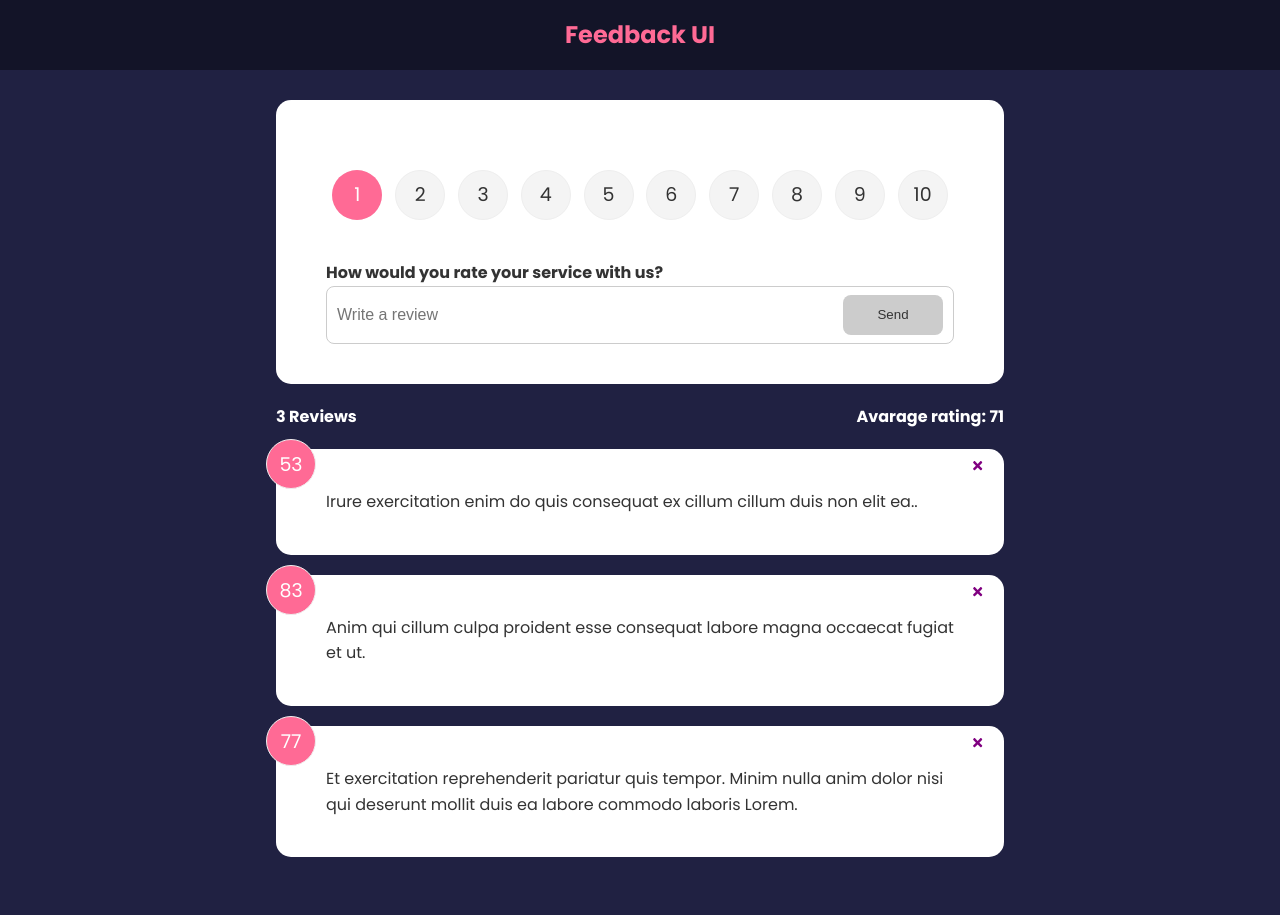
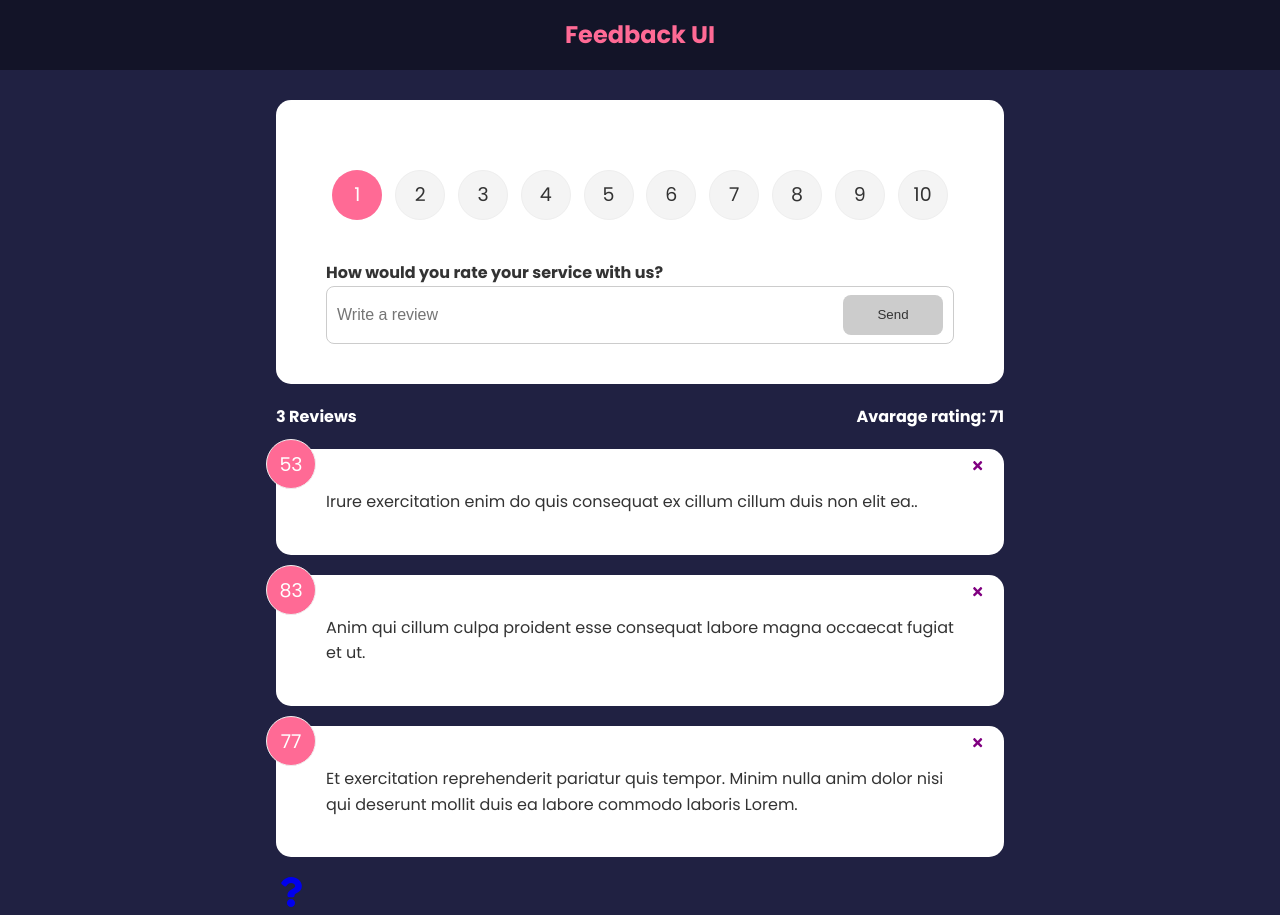
Before and after one commit to Giscard-Kubuya/reactjs_test, a React (Create React App) app: page / in a window 1280 px wide. Before the commit the page ends 877 px from the top, so only its background shows below. Built offline with nearby package versions, Linux system fonts and the light colour scheme.

Commit message:
Integreting the Link component to the route

```diff
--- /dev/null
+++ b/src/components/AboutIconLink.jsx
@@ -0,0 +1,15 @@
+import React from "react";
+import { Link } from "react-router-dom";
+import { FaQuestion } from "react-icons/fa";
+
+function AboutIconLink() {
+  return (
+    <div className="abount-link">
+      <Link to="/about">
+        <FaQuestion size={30} />
+      </Link>
+    </div>
+  );
+}
+
+export default AboutIconLink;
--- a/src/components/FeedbackHandle.jsx
+++ b/src/components/FeedbackHandle.jsx
@@ -1,32 +1,33 @@
-import FeedbackStats from './FeedbackStats';
-import FeedbackList from './FeedbackList';
-import FeedbackForm from './FeedbackForm';
-import { useState } from 'react';
-import FeedbackData from '../data/FeedbackData'
-import {v4 as uuidv4} from 'uuid';
+import FeedbackStats from "./FeedbackStats";
+import FeedbackList from "./FeedbackList";
+import FeedbackForm from "./FeedbackForm";
+import { useState } from "react";
+import FeedbackData from "../data/FeedbackData";
+import { v4 as uuidv4 } from "uuid";
+import AboutIconLink from "./AboutIconLink";
 
+const FeedbackHandle = () => {
+  const [feedback, setFeedback] = useState(FeedbackData);
 
-const FeedbackHandle = ()=>{
-    const [feedback,setFeedback] = useState(FeedbackData);
+  const deleteFeedback = (id) => {
+    if (window.confirm("Are you sure to delete this item?")) {
+      setFeedback(feedback.filter((item) => item.id !== id));
+    }
+  };
 
-  const deleteFeedback = (id) =>{
-    if(window.confirm('Are you sure to delete this item?')){
-      setFeedback(feedback.filter((item)=>item.id!==id));
-    }
-  }
+  const addFeddback = (newFeedback) => {
+    newFeedback.id = uuidv4();
+    setFeedback([newFeedback, ...feedback]);
+  };
 
-  const addFeddback = (newFeedback)=>{
-    newFeedback.id = uuidv4();
-    setFeedback([newFeedback,... feedback])
-  }
-
-    return (
-        <div>
-             <FeedbackForm handleFeddback={addFeddback}/>
-          <FeedbackStats feedback={feedback}/>
-          <FeedbackList feedback={feedback} handleDelete={deleteFeedback}/>
-        </div>
-    )
-}
+  return (
+    <div>
+      <FeedbackForm handleFeddback={addFeddback} />
+      <FeedbackStats feedback={feedback} />
+      <FeedbackList feedback={feedback} handleDelete={deleteFeedback} />
+      <AboutIconLink />
+    </div>
+  );
+};
 
 export default FeedbackHandle;
--- a/src/pages/AboutPage.jsx
+++ b/src/pages/AboutPage.jsx
@@ -1,4 +1,5 @@
 import Card from "../components/shared/Card";
+import { Link } from "react-router-dom";
 
 const AboutPage = () => {
   return (
@@ -7,7 +8,7 @@ const AboutPage = () => {
         <h1>About page</h1>
         <p>This is the about page for this project</p>
         <p>
-          Go back to the home page <a href="/">Back home</a>{" "}
+          Go back to the home page <Link to="/">Back home</Link>{" "}
         </p>
       </div>
     </Card>
```
